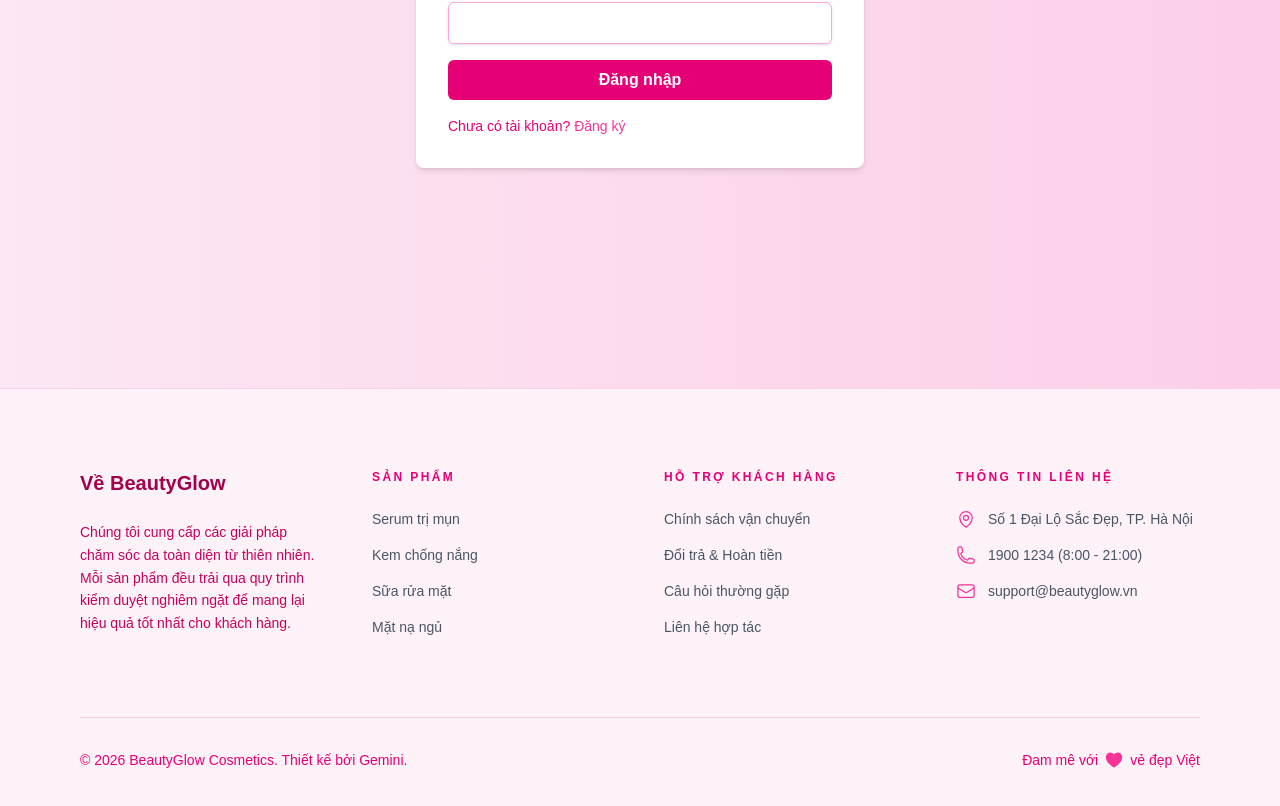
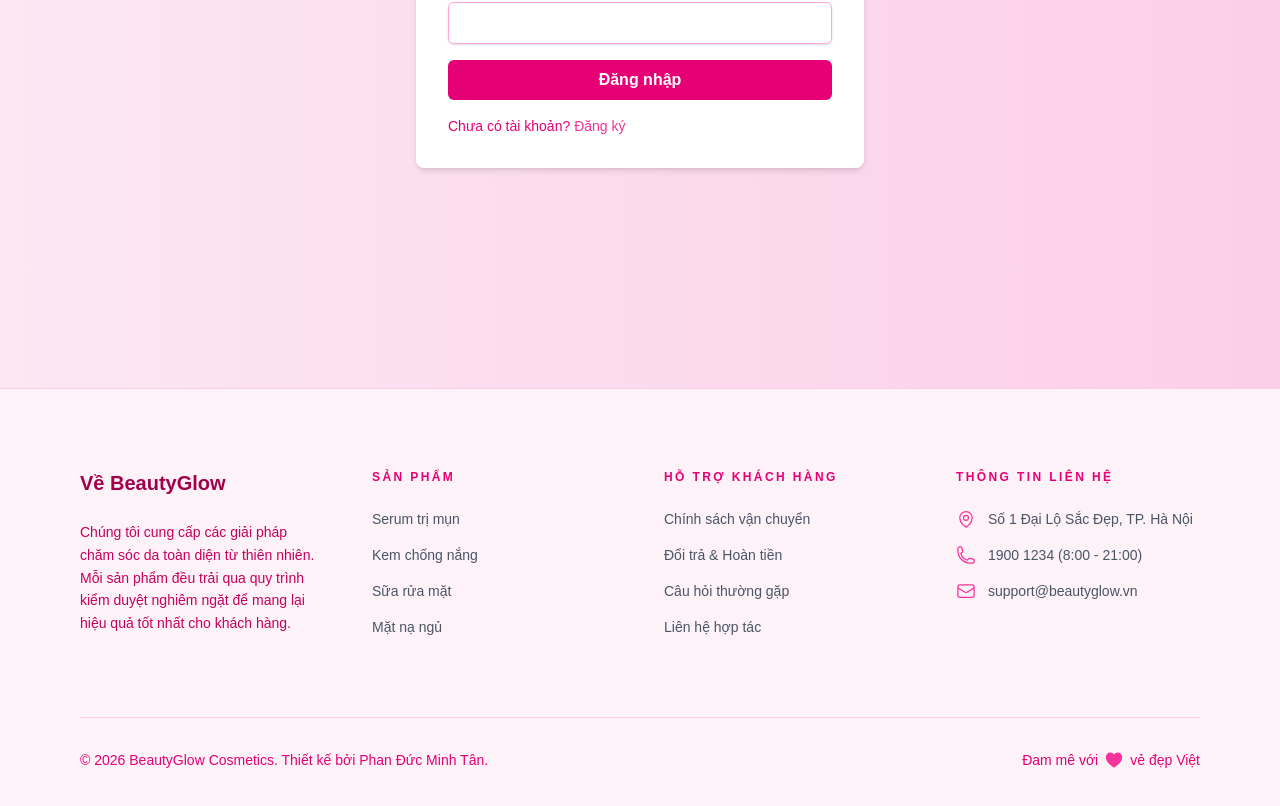
Before and after one commit to qaletdiv/25022-p2-Ecommerce-MinhTan, a Next.js app in the folder frontend/: page /login in a window 1280 px wide. Shown: the part 493-1299 px from the top of the page. Built offline with nearby package versions, Linux system fonts and the light colour scheme.

Commit message:
fix: update footer copyright attribution

```diff
--- a/frontend/app/components/footer.tsx
+++ b/frontend/app/components/footer.tsx
@@ -70,7 +70,7 @@ const Footer = () => {
 
                 {/* Bottom */}
                 <div className="mt-20 pt-8 border-t border-pink-200 flex flex-col md:flex-row justify-between items-center text-sm text-pink-600">
-                    <p>© {new Date().getFullYear()} BeautyGlow Cosmetics. Thiết kế bởi Gemini.</p>
+                    <p>© {new Date().getFullYear()} BeautyGlow Cosmetics. Thiết kế bởi Phan Đức Minh Tân.</p>
                     <div className="flex items-center gap-1 mt-4 md:mt-0">
                         <span>Đam mê với</span>
                         <HeartIcon className="w-5 h-5 text-pink-500 fill-pink-500 mx-0.5" />
```
